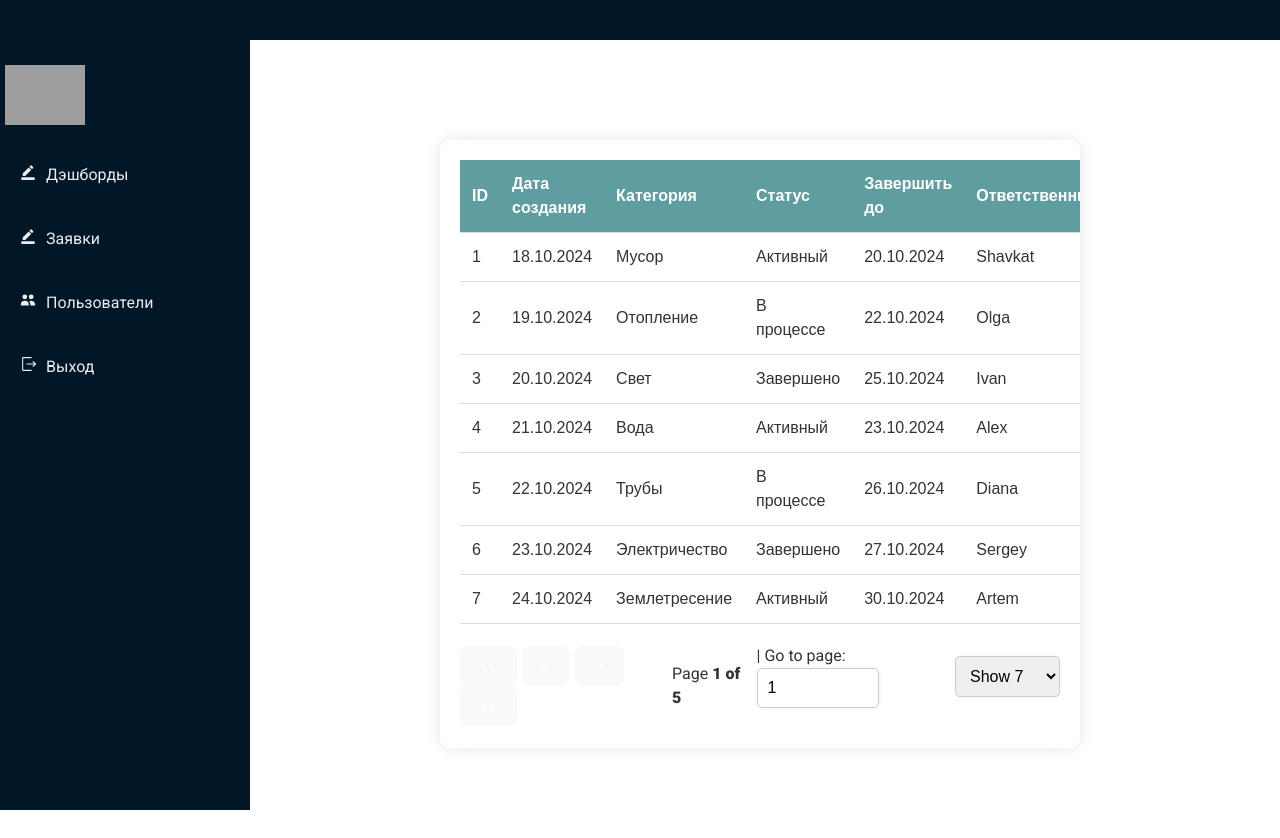
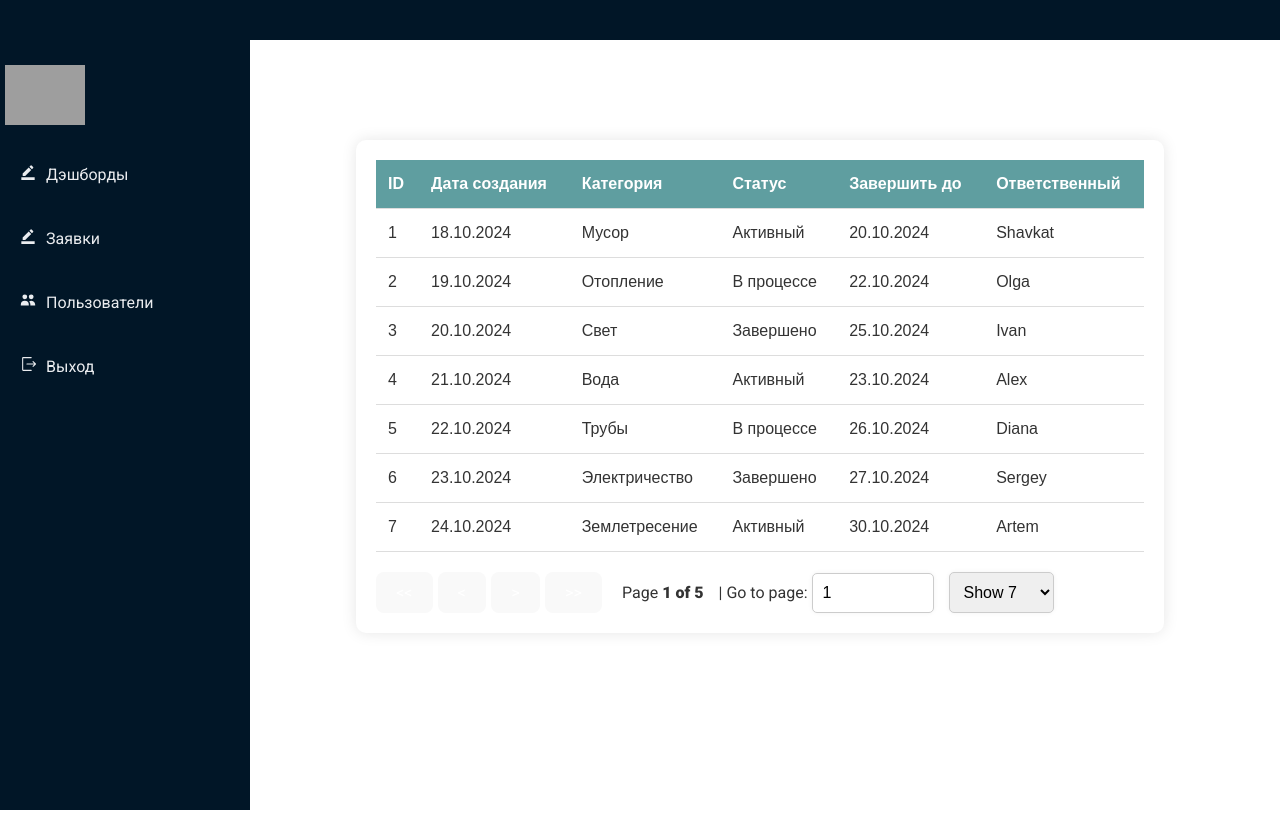
Before and after one commit to MultiDevBek/Front, a React (Vite) app: page /app/applications in a window 1280 px wide. After the commit the page ends 800 px from the top, so only its background shows below. Built offline with nearby package versions, Linux system fonts and the light colour scheme; grey boxes are pictures that could not be loaded.

Commit message:
fixed styles

```diff
--- a/src/App.jsx
+++ b/src/App.jsx
@@ -6,7 +6,7 @@ import Applications from '../src/pages/Applications';
 import Users from '../src/pages/Users';
 import Login from '../src/auth/Login';
 import AuthLayout from '../src/components/AuthLayout';
-import AddUser from '../src/components/AddUser';
+import AddUser from './pages/addUsers/AddUser';
 
 function App() {
 
@@ -19,14 +19,14 @@ function App() {
           path='/app/*'
           element={
             <div className='App'>
-              <header>Добро пожаловать!</header>
+              <header></header>
               <Sidebar />
               <div className='main'>
                 <Routes>
                   <Route path='dash' element={<Dashboards />}/>
                   <Route path='applications' element={<Applications />}/>
                   <Route path='users' element={<Users />}/>
-                  <Route path=' add-user' element={<AddUser />}/>
+                  <Route path='add-user' element={<AddUser />}/>
                 </Routes>
               </div>
             </div>
--- a/src/pages/Applications.css
+++ b/src/pages/Applications.css
@@ -1,5 +1,3 @@
-/* Applications.css */
-
 .main_table {
     display: flex;
     justify-content: center;
@@ -61,9 +59,3 @@ td {
 button {
     margin-right: 5px;
 }
-
-@media (max-width: 600px) {
-    th, td {
-        padding: 10px;
-    }
-}
--- a/src/pages/Applications.jsx
+++ b/src/pages/Applications.jsx
@@ -141,6 +141,7 @@ function Applications() {
                     </div>
 
                     <select
+                        className='applications_select'
                         value={pageSize}
                         onChange={e => setPageSize(Number(e.target.value))}
                     >
--- a/src/components/AddUser.css
+++ b/src/pages/addUsers/AddUser.css
@@ -1,7 +1,6 @@
-/* Основной контейнер для формы добавления пользователя */
 .container {
     width: 80%;
-    max-width: 600px;
+    /* max-width: 600px; */
     margin: 50px auto;
     padding: 20px;
     background-color: #fff;
@@ -16,7 +15,6 @@ h1 {
     margin-bottom: 20px;
 }
 
-/* Стили формы */
 .add-user-form {
     display: flex;
     flex-direction: column;
@@ -25,7 +23,7 @@ h1 {
 input, select {
     padding: 10px;
     font-size: 1rem;
-    margin-bottom: 20px;
+    /* margin-bottom: 20px; */
     border: 1px solid #ccc;
     border-radius: 5px;
     box-shadow: 0 0 5px rgba(0, 0, 0, 0.05);
```
Also changed, not shown: src/pages/addUsers/AddUser.jsx (renamed from src/components/AddUser.jsx).
